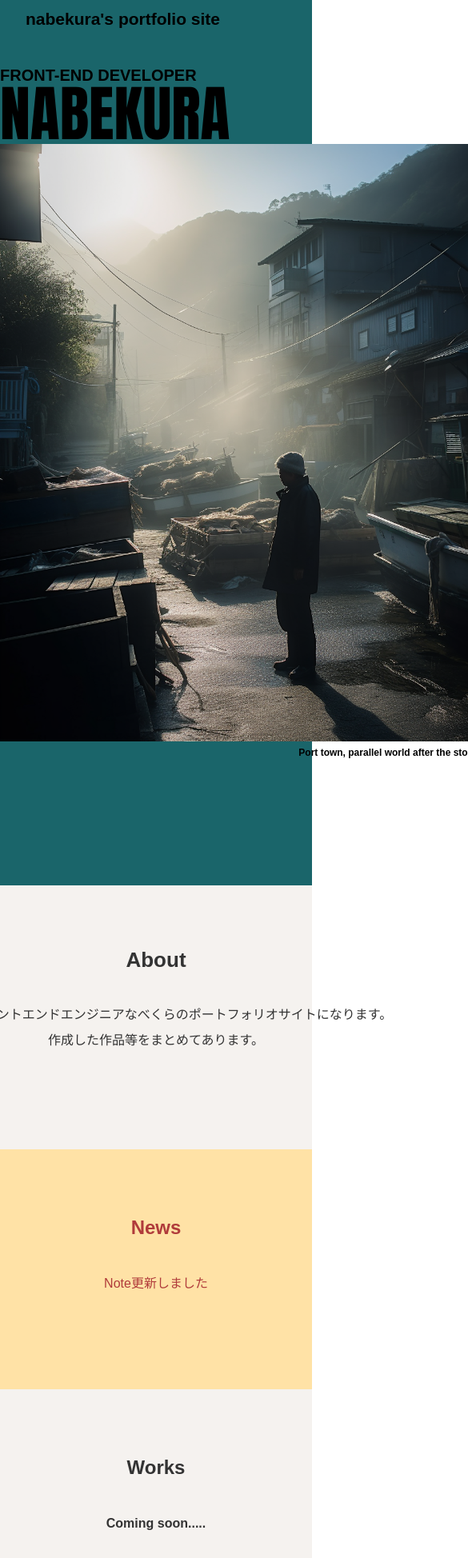
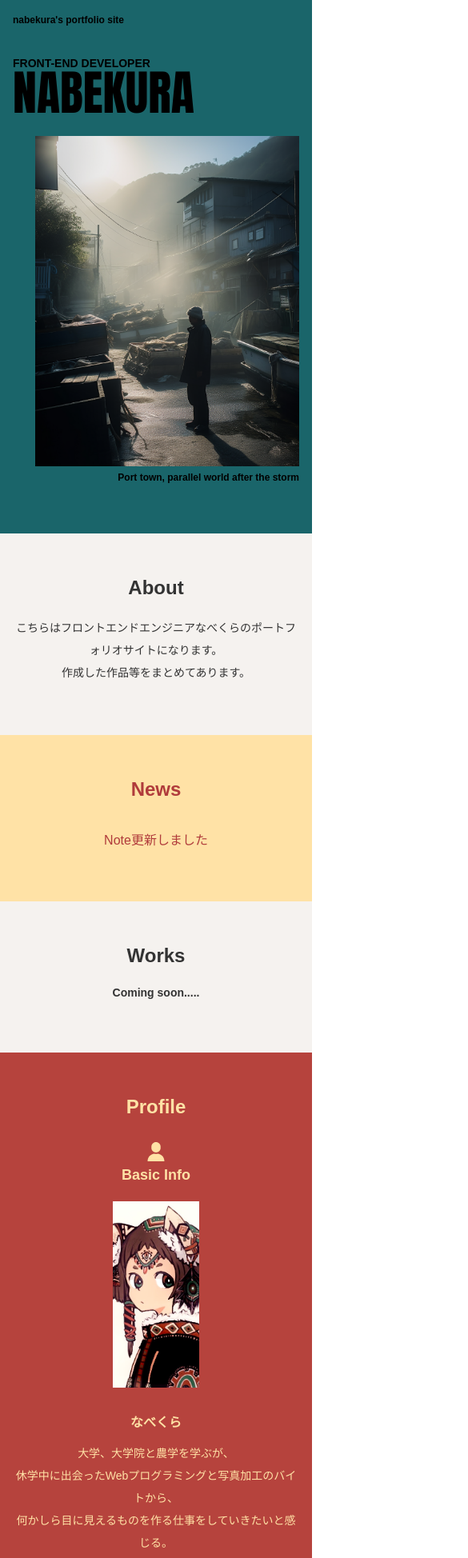
Before and after one commit to nabe-kurage/personal-portfolio-website, a React (Create React App) app: page / in a window 390 px wide. Shown: the top 1948 px of the page at 80% size, 585 px wide, since content can reach past the window. Built offline with nearby package versions, Linux system fonts and the light colour scheme; a web font is replaced by a local one.

Commit message:
adjust style for sp

```diff
--- a/src/components/AboutMore.css
+++ b/src/components/AboutMore.css
@@ -5,6 +5,12 @@
   margin: 112px auto;
   padding: 80px 48px 120px;
   text-align: center;
+
+  @media only screen and (max-width: 600px) {
+    width: auto;
+    margin: 56px 16px 94px;
+    padding: 36px 12px 56px;
+  }
 }
 
 .aboutMoreTitle {
@@ -12,20 +18,44 @@
   line-height: 1;
   font-weight: bold;
   font-family: 'beirut', sans-serif;
+
+  @media only screen and (max-width: 600px) {
+    font-size: 24px;
+  }
 }
 
 .aboutMoreText {
   margin-top: 8px;
+
+  @media only screen and (max-width: 600px) {
+    font-size: 12px;
+    margin-top: 4px;
+  }
 }
 
 .activitiesArea {
   margin-top: 80px;
   padding-top: 64px;
   border-top: 1px solid #000;
+
+  @media only screen and (max-width: 600px) {
+    margin-top: 36px;
+    padding-top: 36px;
+  }
 }
 
 .articleSubTitle {
   font-family: 'Josefin Sans', sans-serif;
+
+  @media only screen and (max-width: 600px) {
+    font-size: 20px;
+  }
+}
+
+.articleSubText {
+  @media only screen and (max-width: 600px) {
+    font-size: 10px;
+  }
 }
 
 .activitiesTitle {
@@ -45,6 +75,13 @@
   row-gap: 32px;
   margin-top: 40px;
   padding: 0 56px;
+
+  @media only screen and (max-width: 600px) {
+    grid-template-columns: repeat(1, 1fr);
+    padding: 0 8px;
+    column-gap: 0;
+    row-gap: 24px;
+  }
 }
 
 .activityListItemTitle {
@@ -53,6 +90,11 @@
   margin-top: 24px;
   font-weight: bold;
   font-family: 'Josefin Sans', sans-serif;
+
+  @media only screen and (max-width: 600px) {
+    font-size: 16px;
+    margin-top: 12px;
+  }
 }
 
 .activityListItemTitleJP {
@@ -60,6 +102,10 @@
   line-height: 1;
   font-size: 11px;
   font-weight: bold;
+
+  @media only screen and (max-width: 600px) {
+    margin-top: 4px;
+  }
 }
 
 .StrengthsArea {
@@ -72,10 +118,25 @@
   margin-top: 56px;
   padding-top: 64px;
   border-top: 1px solid #000;
+
+  @media only screen and (max-width: 600px) {
+    margin-top: 36px;
+    padding-top: 36px;
+  }
 }
 
 .LikesAreaWrapper {
   font-family: 'beirut', sans-serif;
   font-weight: bold;
   margin-top: 40px;
+
+  @media only screen and (max-width: 600px) {
+    font-size: 14px;
+  }
 }
+
+@media only screen and (max-width: 600px) {
+  .activityList {
+    grid-template-columns: repeat(1, 1fr);
+  }
+}
--- a/src/components/Introduction.css
+++ b/src/components/Introduction.css
@@ -6,16 +6,15 @@
   font-weight: 600;
 }
 
-.introductionTitle {
-  font-size: 26px;
-  line-height: 1;
-}
-
 .IntroductionText {
   width: 700px;
   font-size: 16px;
   line-height: 2;
-  margin-top: 40px;
   text-align: center;
   font-weight: 400;
+
+  @media (max-width: 600px) {
+    width: auto;
+    font-size: 14px;
+  }
 }
--- a/src/components/Mv.css
+++ b/src/components/Mv.css
@@ -2,17 +2,31 @@
   background-color: #1a656a;
   padding: 100px 0 160px;
   margin-top: -64px; /* ヘッダー分 */
+
+  @media (max-width: 600px) {
+    padding: 100px 16px 64px;
+    margin-top: -50px; /* ヘッダー分 */
+    padding-top: 72px;
+  }
 }
 
 .sectionTitleWrapper {
   margin: auto;
   width: 600px;
   text-align: right;
+
+  @media (max-width: 600px) {
+    width: auto;
+  }
 }
 
 .pageTitleSub {
   font-family: 'beirut', sans-serif;
   font-size: 20px;
+
+  @media (max-width: 600px) {
+    font-size: 14px;
+  }
 }
 
 .pageTitle {
@@ -28,17 +42,37 @@
 .pageTitleMain {
   font-size: 76px;
   font-family: 'impact', cursive;
+
+  @media (max-width: 600px) {
+    font-size: 60px;
+  }
 }
 
 .mainImageArea {
-  margin-top: 16px;
+  margin-top: 4px;
   width: 600px;
   margin: auto;
+
+  @media (max-width: 600px) {
+    width: auto;
+    margin: 16px 0 0 44px;
+  }
 }
 
 .mainImageWrapper {
   display: flex;
   justify-content: center;
+
+  @media (max-width: 600px) {
+    margin-left: -16px;
+  }
+}
+
+.mainImage {
+  @media (max-width: 600px) {
+    max-width: 100%;
+    height: auto;
+  }
 }
 
 .mainImageDescription {
--- a/src/components/Navigation.css
+++ b/src/components/Navigation.css
@@ -6,12 +6,20 @@
   position: sticky;
   top: 0;
   z-index: 999;
+
+  @media (max-width: 600px) {
+    padding: 16px;
+  }
 }
 
 .logo {
   font-size: 21px;
   font-family: 'beirut', sans-serif;
   color: #000;
+
+  @media (max-width: 600px) {
+    font-size: 12px;
+  }
 }
 
 .hamburger {
--- a/src/components/Profile.css
+++ b/src/components/Profile.css
@@ -7,6 +7,10 @@
 .profileValueSectionTitleImage {
   margin: auto;
   width: 32px;
+
+  @media (max-width: 600px) {
+    width: 24px;
+  }
 }
 
 .profileValueSectionTitleImageCorevalues {
@@ -20,11 +24,26 @@
   font-family: 'beirut', sans-serif;
   line-height: 1;
   margin-top: 8px;
+
+  @media (max-width: 600px) {
+    font-size: 18px;
+  }
 }
 
 .profileArea {
   margin-top: 54px;
   padding-bottom: 64px;
+
+  @media (max-width: 600px) {
+    padding-bottom: 0;
+    margin-top: 32px;
+  }
+}
+
+.profileArea + .profileArea {
+  @media (max-width: 600px) {
+    margin-top: 60px;
+  }
 }
 
 .profileWrapper {
@@ -33,6 +52,13 @@
   margin: auto;
   justify-content: space-between;
   margin-top: 40px;
+
+  @media (max-width: 600px) {
+    flex-direction: column;
+    width: auto;
+    margin-top: 24px;
+    align-items: center;
+  }
 }
 
 .profileIconImageWrapper {
@@ -51,21 +77,46 @@
   display: flex;
   flex-direction: column;
   justify-content: space-between;
+
+  @media (max-width: 600px) {
+    text-align: center;
+    margin-top: 32px;
+  }
 }
 
 .profileInfoDt {
   font-size: 20px;
   font-weight: bold;
+
+  @media (max-width: 600px) {
+    font-size: 16px;
+  }
 }
 
 .profileInfoDd {
   line-height: 2;
+
+  @media (max-width: 600px) {
+    font-size: 14px;
+    margin-top: 12px;
+  }
 }
 
 .profileValueList {
   margin-top: 40px;
   display: grid;
   grid-template-columns: repeat(3, 1fr);
+
+  @media (max-width: 600px) {
+    grid-template-columns: repeat(1, 1fr);
+    margin-top: 24px;
+  }
+}
+
+.profileValueListItem + .profileValueListItem {
+  @media (max-width: 600px) {
+    margin-top: 24px;
+  }
 }
 
 .profileValueListItemImage {
@@ -78,6 +129,11 @@
   font-weight: semi-bold;
   margin-top: 24px;
   font-family: 'Josefin Sans', sans-serif;
+
+  @media (max-width: 600px) {
+    font-size: 22px;
+    margin-top: 12px;
+  }
 }
 
 .profileValueListItemTitleJP {
@@ -85,6 +141,11 @@
   line-height: 1;
   font-weight: 400;
   margin-top: 8px;
+
+  @media (max-width: 600px) {
+    font-size: 12px;
+    margin-top: 4px;
+  }
 }
 
 .profileValueListItemTitleText {
--- a/src/components/Works.css
+++ b/src/components/Works.css
@@ -7,7 +7,10 @@
 }
 
 .worksText {
-  margin-top: 40px;
   font-family: 'beirut', sans-serif;
   font-weight: bold;
+
+  @media (max-width: 600px) {
+    font-size: 14px;
+  }
 }
--- a/src/style/App.css
+++ b/src/style/App.css
@@ -10,10 +10,20 @@
 
 .section {
   padding: 80px 0 120px;
+
+  @media (max-width: 600px) {
+    padding: 56px 16px 64px;
+  }
 }
 
 .sectionTitle {
   font-family: 'beirut', sans-serif;
   font-weight: bold;
   font-size: 24px;
+  line-height: 1;
+  margin-bottom: 40px;
+
+  @media (max-width: 600px) {
+    margin-bottom: 24px;
+  }
 }
```
